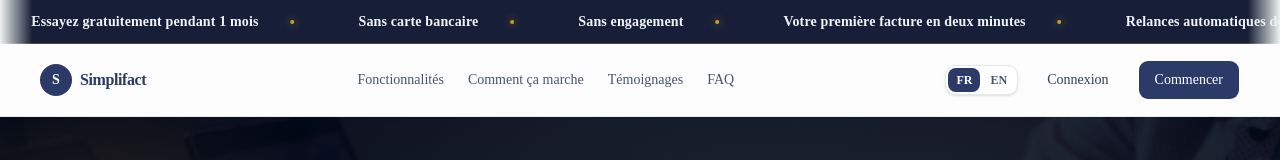
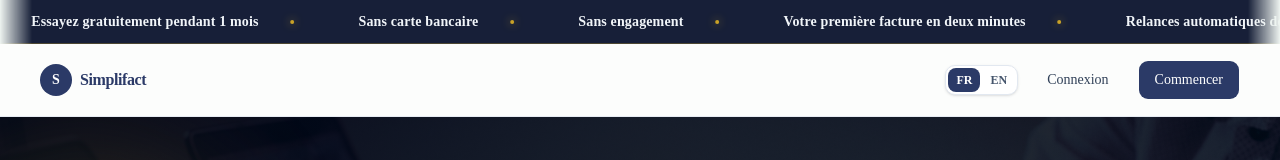
Before and after one commit to Mrtechadrien09/saas-facturation, a Next.js app in the folder frontend/: page / in a window 1280 px wide. Shown: the top 160 px of the page. Built offline with nearby package versions, Linux system fonts and the light colour scheme; no server answers.

Commit message:
Update page.tsx

```diff
--- a/frontend/src/app/page.tsx
+++ b/frontend/src/app/page.tsx
@@ -299,21 +299,6 @@ export default function HomePage() {
               Simplifact
             </span>
         </div>
-
-        <nav className="hidden items-center gap-6 text-sm text-slate-600 md:flex">
-          <a href="#features" className="transition hover:text-[#2B3A67]">
-            {t("Fonctionnalités")}
-          </a>
-          <a href="#comment-ca-marche" className="transition hover:text-[#2B3A67]">
-            {t("Comment ça marche")}
-          </a>
-          <a href="#temoignages" className="transition hover:text-[#2B3A67]">
-            {t("Témoignages")}
-          </a>
-          <a href="#faq" className="transition hover:text-[#2B3A67]">
-            {t("FAQ")}
-          </a>
-        </nav>
 
         <div className="flex items-center gap-3">
           <LanguageSwitcher />
```
